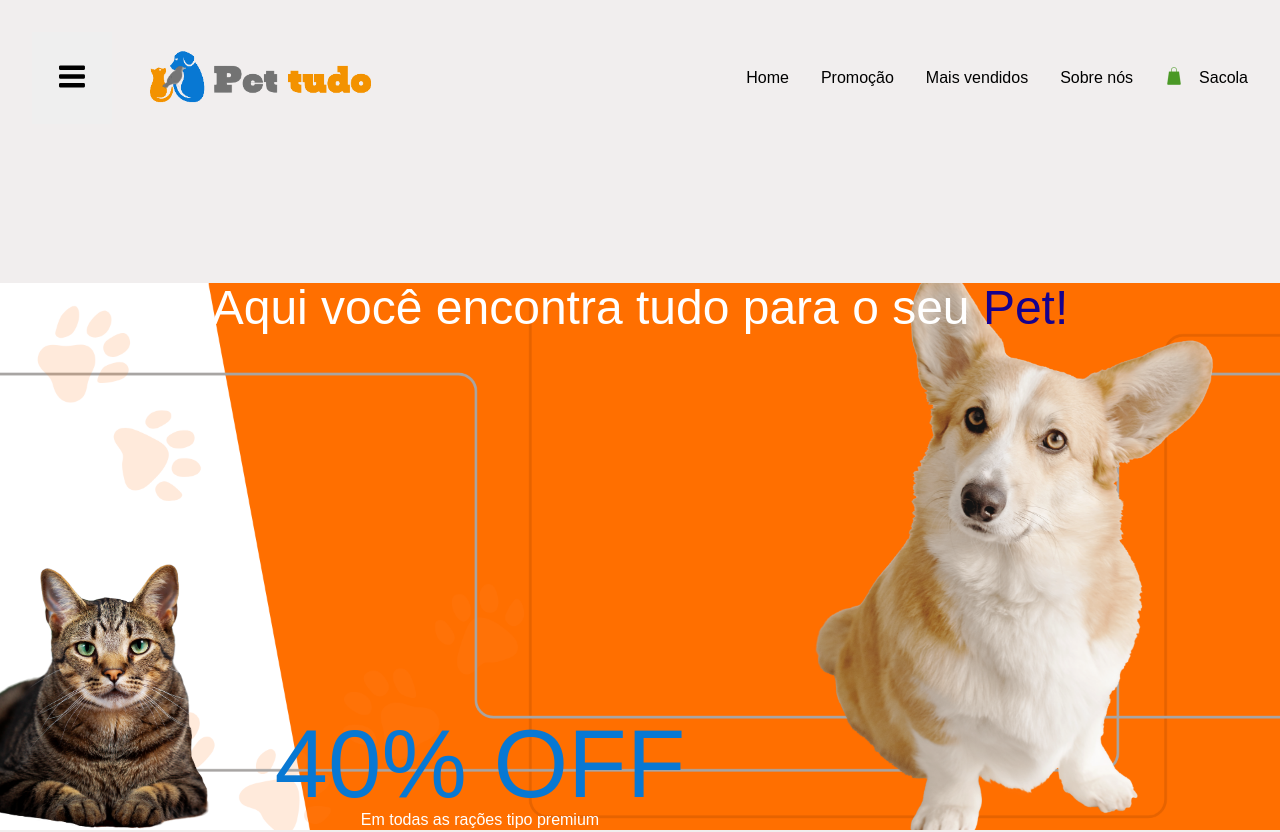
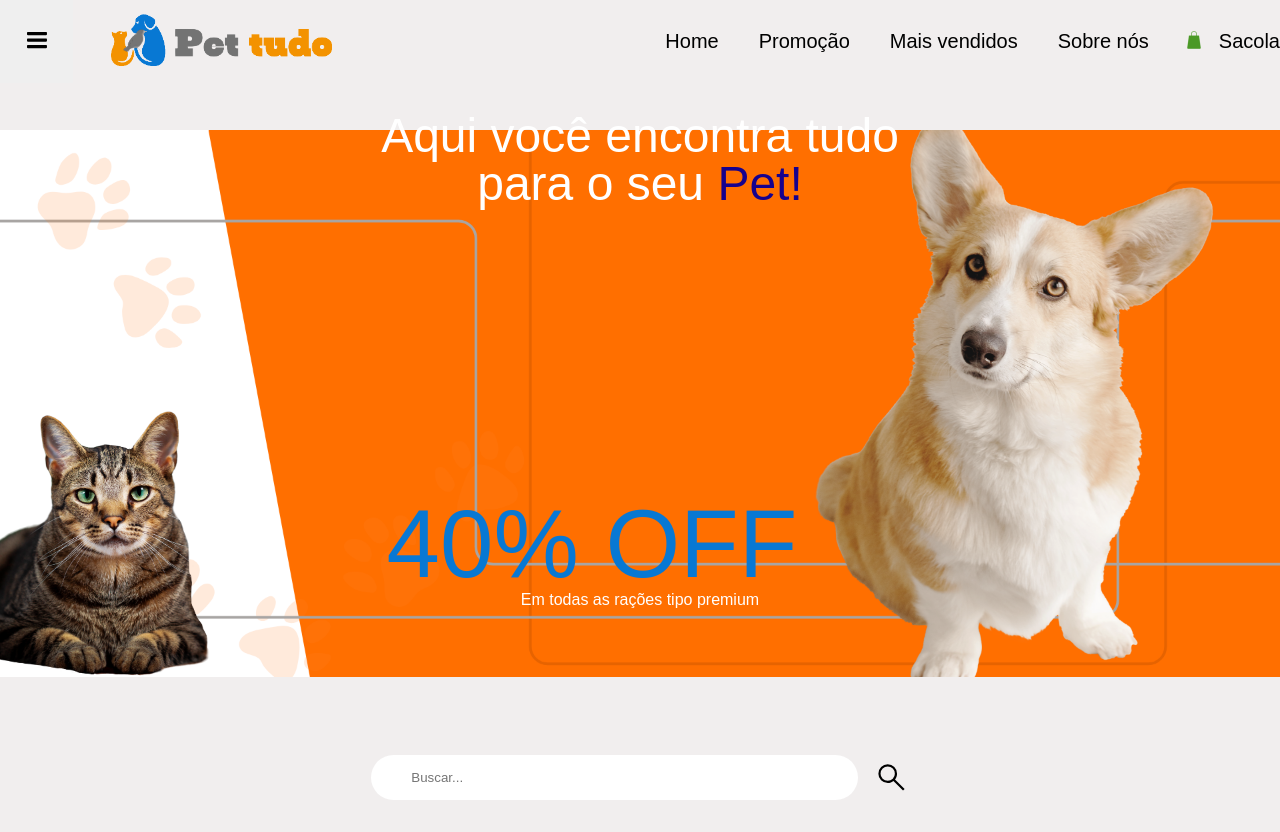
Before and after one commit to Gilson-Ferrer/e_commerce_petshop, a plain HTML site: page index.html in a window 1280 px wide. Shown: the top 832 px of the page. Drawn offline with Linux system fonts and the light colour scheme; a web font is replaced by a local one.

Commit message:
alterações se preparando para responsividade

```diff
--- a/index.html
+++ b/index.html
@@ -51,7 +51,7 @@
             </div>
             <div class="sacola">
                 <a href="./carrinho.html"><img src="./img/sacola_fr.png" alt="Icone de Sacola" class="sacola-icone"></a>
-                <p>Sacola</p>
+                <p class="sacola-texto">Sacola</p>
             </div>
         </nav>
     </header>
--- a/styles/index/banner.css
+++ b/styles/index/banner.css
@@ -6,21 +6,29 @@
     justify-content: center;
     align-items: center;
     text-align: center;
+    width: 100vw;
 }
 
 .banner {
     background-image: url("/img/imagen_index.png");
     background-position: center;
     background-repeat: no-repeat;
-    background-size: 100%;
-    width: 100vw;
-    height: 100vh;
+    background-size: 100vw;
+    width: 100%;
+    padding-bottom: 50%;
+}
+
+.banner-textos {
+    position:absolute;
+    top: 45%;
+    left: 50%;
+    transform: translate(-50%, -50%);
+    padding: 1em;
 }
 
 .banner-titulo__principal {
     font-size: 3rem;
     color: var(--cor-background-principal);
-    padding-top: 10%;
 }
 
 .banner-titulo__destaque {
@@ -28,14 +36,12 @@
 }
 
 .banner-desconto {
-    padding-top: 4em;
-    margin-right: 25%;
     font-size: 6rem;
+    margin: 3em 1em 0 0;
     text-transform: uppercase;
     color: var(--azul-botao);
 }
 
 .banner-desconto__texto {
-    margin-right: 25%;
     color: var(--cor-background-principal);
 }
--- a/styles/index/header.css
+++ b/styles/index/header.css
@@ -6,7 +6,6 @@
     justify-content: space-between;
     text-align: center;
     align-items: center;
-    padding: 2em;
     background-color: var(--cinza-card);
 }
 
@@ -28,7 +27,7 @@
 }
 
 .botao-icone {
-    width: 2em;
+    width: 1.5em;
     height: auto;
 }
 
@@ -44,8 +43,8 @@
 .menu-botao__link {
     background-color: var(--cinza-card);
     border: 1px solid black;
-    padding: 0.25em;
-    margin: 0.25em;
+    padding: 0 0.25em;
+    margin: 0 0.25em;
 }
 
 .menu-botao__link-a {
@@ -70,6 +69,7 @@
     margin: 0 0.5em;
     text-decoration: none;
     color: black;
+    font-size: 1.25rem;
 }
 
 .sacola {
@@ -82,3 +82,7 @@
     width: 50px;
     height: auto;
 }
+
+.sacola-texto {
+    font-size: 1.25rem;
+}
```
